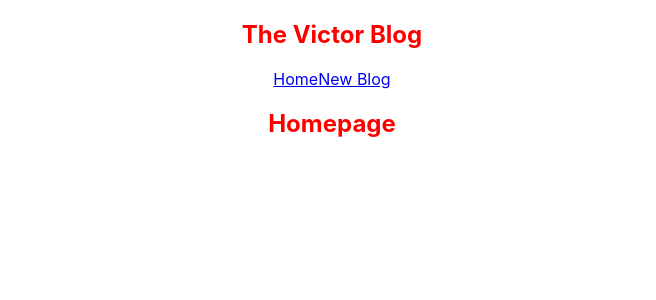
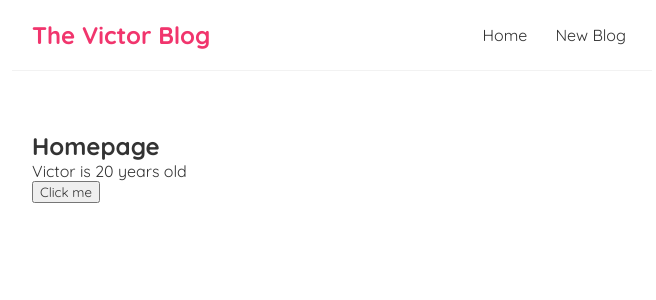
Before and after one commit to ub-victor/The-Victor-Blog, a React (Create React App) app: page / in a window 1280 px wide. Shown: the top 300 px of the page, without its empty margins (308-964 px from the left). Built offline with nearby package versions, Linux system fonts and the light colour scheme.

Commit message:
Initial commit

```diff
--- a/src/App.css
+++ /dev/null
@@ -1,39 +0,0 @@
-.App {
-  text-align: center;
-  color: red;
-}
-
-.App-logo {
-  height: 40vmin;
-  pointer-events: none;
-}
-
-@media (prefers-reduced-motion: no-preference) {
-  .App-logo {
-    animation: App-logo-spin infinite 20s linear;
-  }
-}
-
-.App-header {
-  background-color: #282c34;
-  min-height: 100vh;
-  display: flex;
-  flex-direction: column;
-  align-items: center;
-  justify-content: center;
-  font-size: calc(10px + 2vmin);
-  color: white;
-}
-
-.App-link {
-  color: #61dafb;
-}
-
-@keyframes App-logo-spin {
-  from {
-    transform: rotate(0deg);
-  }
-  to {
-    transform: rotate(360deg);
-  }
-}
--- a/src/App.js
+++ b/src/App.js
@@ -1,4 +1,3 @@
-import './App.css';
 import Navbar from './navbar';
 import Home from './Home';
 
--- a/src/Home.js
+++ b/src/Home.js
@@ -1,7 +1,21 @@
+import { useState } from "react";
+
 const Home = () => {
+   // let name = 'Victor';
+
+    const [name, setName] = useState('Victor');
+    const [age, setAge] = useState(20);
+
+
+    const handleClick = () => {
+            setName("Ushindi")
+            setAge(19);
+        }
     return (
         <div className="home">
             <h2>Homepage</h2>
+            <p>{name} is {age} years old</p>
+            <button onClick= {handleClick}>Click me</button>
         </div>
      );
 }
--- a/src/index.css
+++ b/src/index.css
@@ -1,13 +1,35 @@
-body {
+@import url("https://fonts.googleapis.com/css2?family=Quicksand:wght@300;400;500;600;700&display=swap");
+
+/* base styles */
+* {
   margin: 0;
-  font-family: -apple-system, BlinkMacSystemFont, 'Segoe UI', 'Roboto', 'Oxygen',
-    'Ubuntu', 'Cantarell', 'Fira Sans', 'Droid Sans', 'Helvetica Neue',
-    sans-serif;
-  -webkit-font-smoothing: antialiased;
-  -moz-osx-font-smoothing: grayscale;
+  font-family: "Quicksand";
+  color: #333;
 }
-
-code {
-  font-family: source-code-pro, Menlo, Monaco, Consolas, 'Courier New',
-    monospace;
+.navbar {
+  padding: 20px;
+  display: flex;
+  align-items: center;
+  max-width: 600px;
+  margin: 0 auto;
+  border-bottom: 1px solid #f2f2f2;
 }
+.navbar h1 {
+  color: #f1356d;
+}
+.navbar .links {
+  margin-left: auto;
+}
+.navbar a {
+  margin-left: 16px;
+  text-decoration: none;
+  padding: 6px;
+}
+.navbar a:hover {
+  color: #f1356d;
+}
+.content {
+  max-width: 600px;
+  margin: 40px auto;
+  padding: 20px;
+}
```
